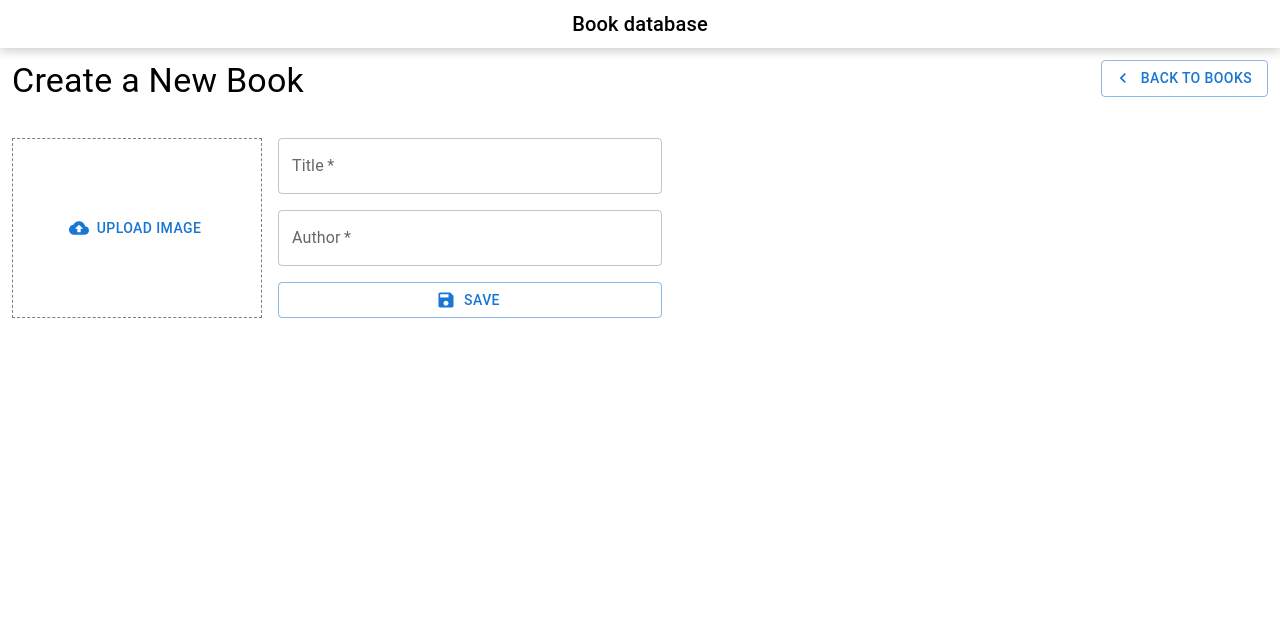
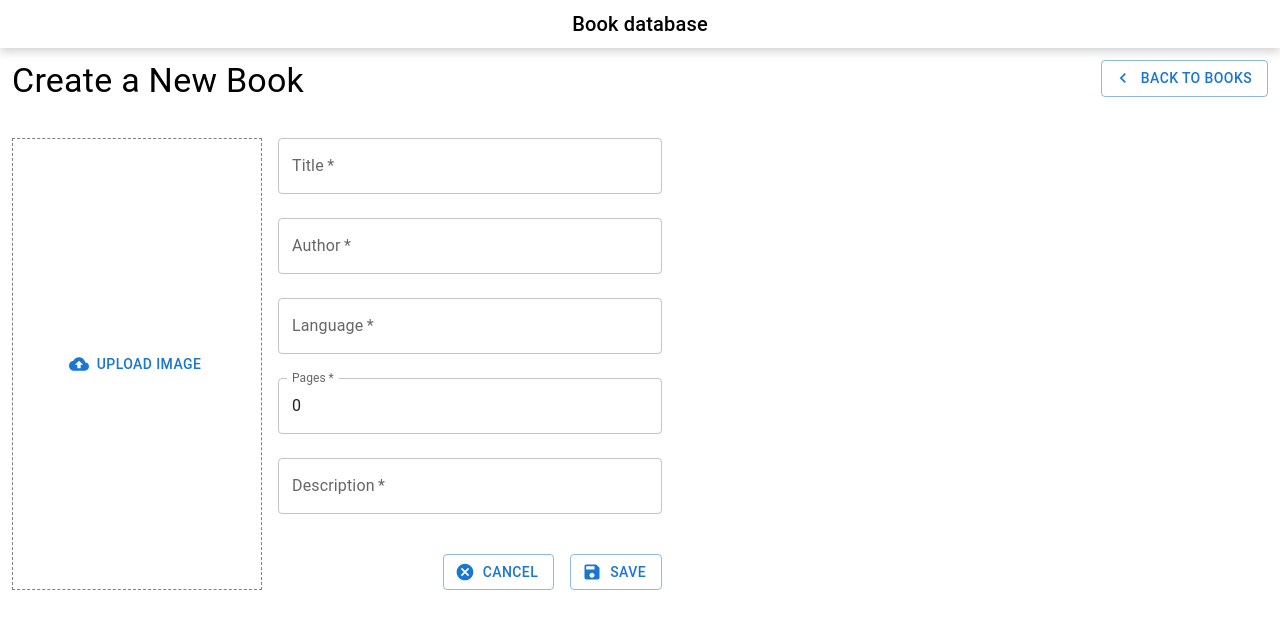
Before and after one commit to KlaraFormankova/book-database, a Next.js app: page /admin/books/new in a window 1280 px wide. Shown: the top 628 px of the page. Built offline with nearby package versions, Linux system fonts and the light colour scheme.

Commit message:
Add lang, pages and desc to book form

```diff
--- a/src/app/components/book-form.tsx
+++ b/src/app/components/book-form.tsx
@@ -1,7 +1,9 @@
+"use client";
+
 import { Button, Stack, TextField } from "@mui/material";
 import { IBook } from "../types/global";
 import { ChangeEvent, FormEvent, useEffect, useState } from "react";
-import { Save } from "@mui/icons-material";
+import { Cancel, Save } from "@mui/icons-material";
 import BookCoverImg from "./book-cover-img";
 import UploadImgBox from "./upload-img-box";
 
@@ -15,28 +17,35 @@ export default function BookForm(props: {
   const [author, setAuthor] = useState<string>(
     props.originalBook ? props.originalBook.author : ""
   );
+  const [language, setLanguage] = useState<string>(
+    props.originalBook ? props.originalBook.language : ""
+  );
+  const [pages, setPages] = useState<number>(
+    props.originalBook ? props.originalBook.pages : 0
+  );
   const [image, setImage] = useState<string>(
     props.originalBook && props.originalBook.image
       ? props.originalBook.image
       : ""
   );
+  const [desc, setDesc] = useState<string>(
+    props.originalBook && props.originalBook.desc ? props.originalBook.desc : ""
+  );
 
   useEffect(() => {
     if (!props.originalBook) return;
+
     setTitle(props.originalBook.title);
     setAuthor(props.originalBook.author);
+    setLanguage(props.originalBook.language);
+    setPages(props.originalBook.pages);
     if (props.originalBook.image) {
       setImage(props.originalBook.image);
     }
+    if (props.originalBook.desc) {
+      setDesc(props.originalBook.desc);
+    }
   }, [props.originalBook]);
-
-  const handleTitleChange = (e: ChangeEvent<HTMLInputElement>) => {
-    setTitle(e.target.value);
-  };
-
-  const handleAuthorChange = (e: ChangeEvent<HTMLInputElement>) => {
-    setAuthor(e.target.value);
-  };
 
   const handleImageUpload = (e: ChangeEvent<HTMLInputElement>) => {
     const file = e.target.files?.[0];
@@ -55,13 +64,46 @@ export default function BookForm(props: {
     const book: IBook = {
       title,
       author,
+      language,
+      pages,
       image,
+      desc,
     };
 
     props.onUpdateBook(book);
+    clearForm();
+  };
+
+  const cancel = () => {
+    if (props.originalBook) {
+      setOriginalBook();
+    } else {
+      clearForm();
+    }
+  };
+
+  const setOriginalBook = () => {
+    if (props.originalBook) {
+      setTitle(props.originalBook.title);
+      setAuthor(props.originalBook.author);
+      setLanguage(props.originalBook.language);
+      setPages(props.originalBook.pages);
+      if (props.originalBook.image) {
+        setImage(props.originalBook.image);
+      }
+      if (props.originalBook.desc) {
+        setDesc(props.originalBook.desc);
+      }
+    }
+  };
+
+  const clearForm = () => {
     setTitle("");
     setAuthor("");
+    setLanguage("");
+    setPages(0);
     setImage("");
+    setDesc("");
   };
 
   return (
@@ -75,30 +117,80 @@ export default function BookForm(props: {
           />
         )}
         {!image && <UploadImgBox imageUpload={handleImageUpload} />}
-        <Stack spacing={2} direction="column" className="w-full max-w-sm">
+        <Stack
+          spacing={2}
+          direction="column"
+          className="w-full max-w-sm flex align"
+        >
+          <div>
             <TextField
               label="Title"
+              className="w-full"
               required
               variant="outlined"
               type="text"
               sx={{ mb: 3 }}
               value={title}
-            onChange={handleTitleChange}
+              onChange={(title) => setTitle(title.target.value ?? "")}
             />
             <TextField
               label="Author"
+              className="w-full"
               required
               variant="outlined"
               type="text"
               sx={{ mb: 3 }}
               value={author}
-            onChange={handleAuthorChange}
+              onChange={(author) => setAuthor(author.target.value ?? "")}
             />
+            <TextField
+              label="Language"
+              className="w-full"
+              required
+              variant="outlined"
+              type="text"
+              sx={{ mb: 3 }}
+              value={language}
+              onChange={(language) => setLanguage(language.target.value ?? "")}
+            />
+            <TextField
+              label="Pages"
+              className="w-full"
+              required
+              variant="outlined"
+              type="number"
+              sx={{ mb: 3 }}
+              value={pages}
+              onChange={(pages) => setPages(parseInt(pages.target.value))}
+            />
+            <TextField
+              label="Description"
+              className="w-full"
+              required
+              multiline
+              maxRows={5}
+              variant="outlined"
+              type="text"
+              sx={{ mb: 3 }}
+              value={desc}
+              onChange={(desc) => setDesc(desc.target.value ?? "")}
+            />
+          </div>
+          <Stack spacing={2} direction="row" className="justify-end">
+            <Button
+              variant="outlined"
+              type="button"
+              startIcon={<Cancel />}
+              onClick={cancel}
+            >
+              Cancel
+            </Button>
             <Button variant="outlined" type="submit" startIcon={<Save />}>
               Save
             </Button>
           </Stack>
         </Stack>
+      </Stack>
     </form>
   );
 }
```
Lines whose indentation alone changed are shown as unchanged.
